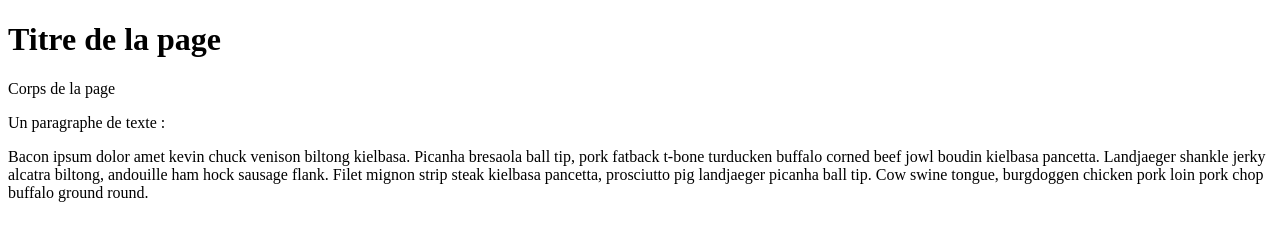
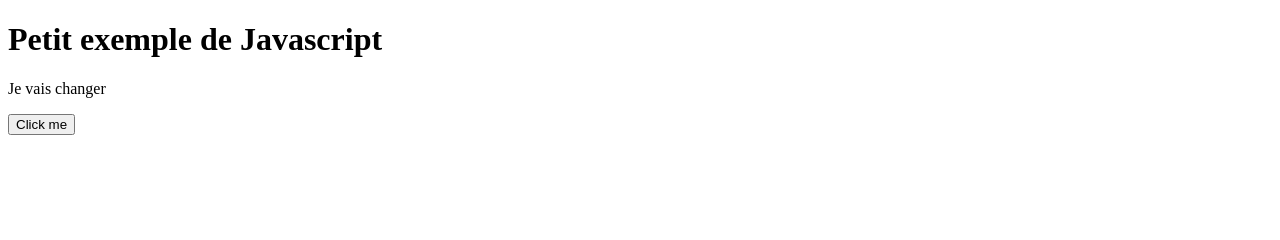
Before and after one commit to hachichaud/ensae-dataviz, a plain HTML site: page index.html in a window 1280 px wide. Drawn offline with Linux system fonts and the light colour scheme.

Commit message:
add javascript simple example

```diff
--- a/index.html
+++ b/index.html
@@ -4,11 +4,15 @@
     <title>Hello ENSAE</title>
   </head>
   <body>
-    <h1>Titre de la page</h1>
+    <h1>Petit exemple de Javascript</h1>
     <div>
-      Corps de la page
-      <p>Un paragraphe de texte :</p>
-      <p>Bacon ipsum dolor amet kevin chuck venison biltong kielbasa. Picanha bresaola ball tip, pork fatback t-bone turducken buffalo corned beef jowl boudin kielbasa pancetta. Landjaeger shankle jerky alcatra biltong, andouille ham hock sausage flank. Filet mignon strip steak kielbasa pancetta, prosciutto pig landjaeger picanha ball tip. Cow swine tongue, burgdoggen chicken pork loin pork chop buffalo ground round.</p>
+      <p id="change-me">Je vais changer</p>
+      <button onclick="myFunction()">Click me</button>
     </div>
+    <script>
+      function myFunction() {
+        document.getElementById("change-me").innerHTML = "Nouveau texte = magie";
+      }
+    </script>
   </body>
 </html>
```
